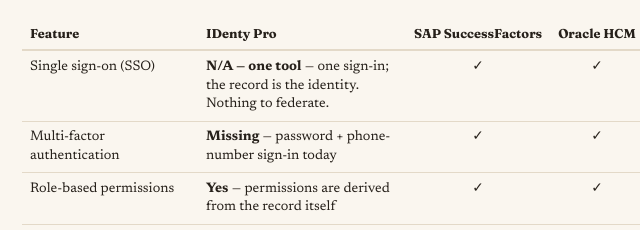
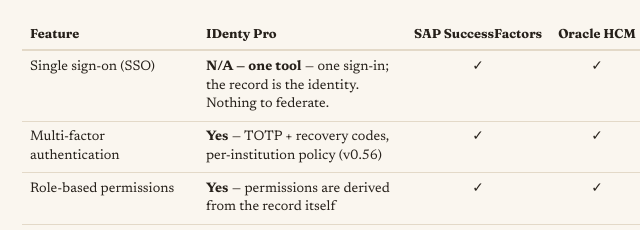
Before and after one commit to garrisonr/vizsla-website, a plain HTML site: page compare.html in a window 1280 px wide. Shown: the part 9263-9493 px from the top of the page, 62-702 px from the left. Drawn offline with Linux system fonts and the light colour scheme.

Commit message:
Compare: MFA shipped in IDenty Pro v0.56 (row 84 updated)

```diff
--- a/compare.html
+++ b/compare.html
@@ -503,7 +503,7 @@ are printed below at exactly the same size.</p>
 <th class="mk">BambooHR</th>
 </tr></thead><tbody>
 <tr><td class="feat">Single sign-on (SSO)</td><td class="idc"><strong>N/A — one tool</strong> — one sign-in; the record is the identity. Nothing to federate.</td><td class="mk">✓</td><td class="mk">✓</td><td class="mk">✓</td><td class="mk">✓</td><td class="mk">✓</td><td class="mk">✓</td><td class="mk">✓</td><td class="mk">Partial</td><td class="mk">✓</td><td class="mk">✓</td></tr>
-<tr><td class="feat">Multi-factor authentication</td><td class="idc"><strong>Missing</strong> — password + phone-number sign-in today</td><td class="mk">✓</td><td class="mk">✓</td><td class="mk">✓</td><td class="mk">✓</td><td class="mk">✓</td><td class="mk">✓</td><td class="mk">✓</td><td class="mk">✓</td><td class="mk">✓</td><td class="mk">✓</td></tr>
+<tr><td class="feat">Multi-factor authentication</td><td class="idc"><strong>Yes</strong> — TOTP + recovery codes, per-institution policy (v0.56)</td><td class="mk">✓</td><td class="mk">✓</td><td class="mk">✓</td><td class="mk">✓</td><td class="mk">✓</td><td class="mk">✓</td><td class="mk">✓</td><td class="mk">✓</td><td class="mk">✓</td><td class="mk">✓</td></tr>
 <tr><td class="feat">Role-based permissions</td><td class="idc"><strong>Yes</strong> — permissions are derived from the record itself</td><td class="mk">✓</td><td class="mk">✓</td><td class="mk">✓</td><td class="mk">✓</td><td class="mk">✓</td><td class="mk">✓</td><td class="mk">✓</td><td class="mk">✓</td><td class="mk">✓</td><td class="mk">✓</td></tr>
 <tr><td class="feat">Record-level privacy scoping</td><td class="idc"><strong>Yes</strong> — people see only the records they're entitled to</td><td class="mk">✓</td><td class="mk">✓</td><td class="mk">✓</td><td class="mk">✓</td><td class="mk">✓</td><td class="mk">✓</td><td class="mk">✓</td><td class="mk">✓</td><td class="mk">✓</td><td class="mk">Partial</td></tr>
 <tr><td class="feat">Vendor security certification (SOC 2 / ISO 27001)</td><td class="idc"><strong>Missing</strong> — no vendor cloud to certify — you host it, you audit it</td><td class="mk">✓</td><td class="mk">✓</td><td class="mk">✓</td><td class="mk">✓</td><td class="mk">✓</td><td class="mk">✓</td><td class="mk">✓</td><td class="mk">✓</td><td class="mk">✓</td><td class="mk">✓</td></tr>
```
